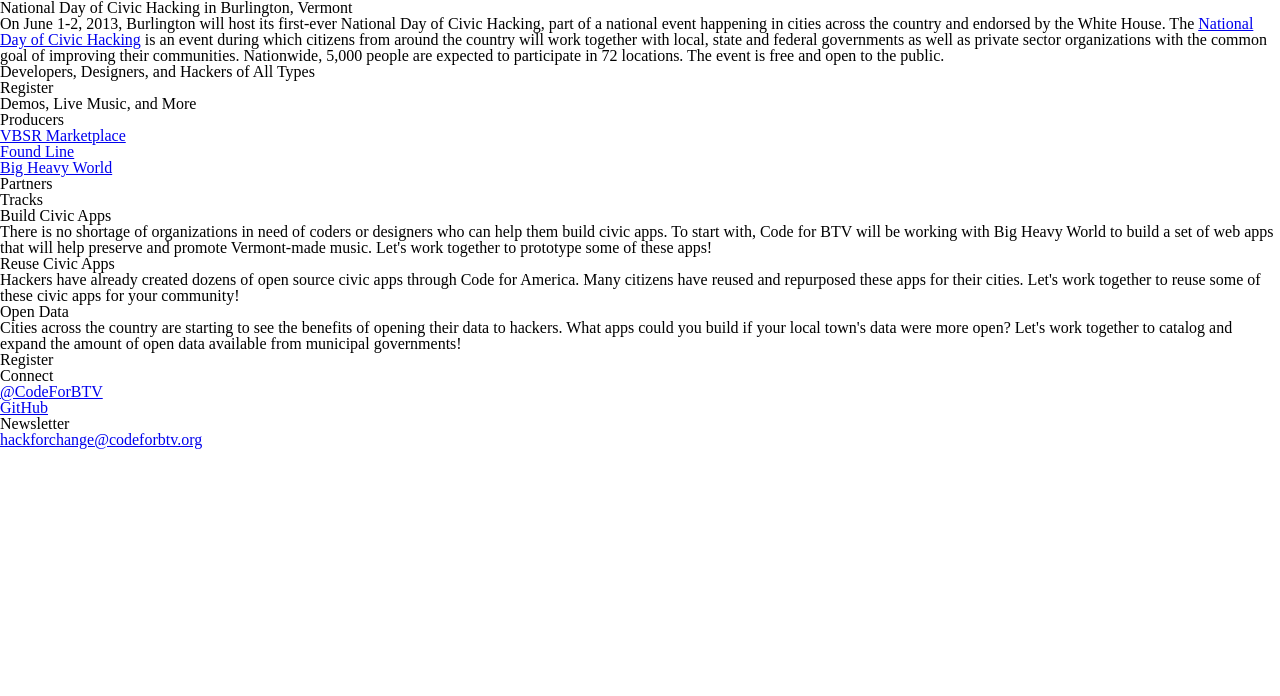
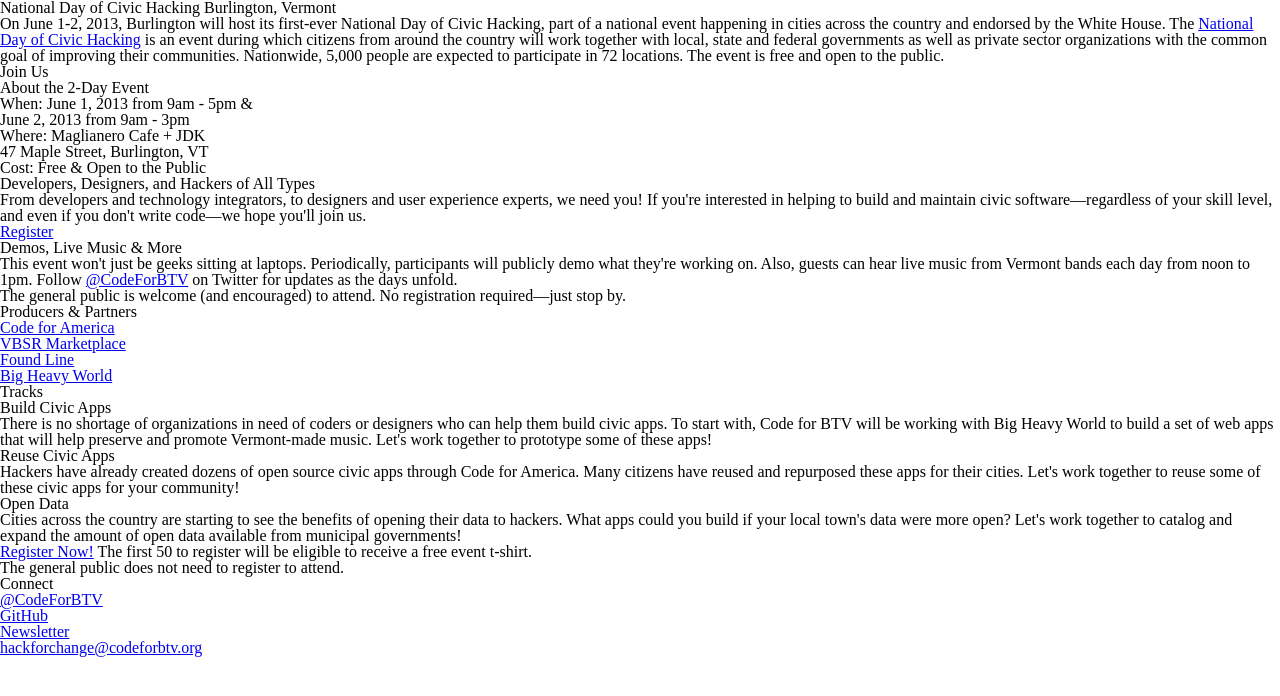
Before and after one commit to tedholtz/codeforbtv.github.com, a Jekyll site: the page built from index.html, in a window 1280 px wide. Shown: the top 696 px of the page. Built offline with Jekyll 4.4.1, drawn with Linux system fonts in a browser that asks for light colours.

Commit message:
Update HTML.

```diff
--- a/index.html
+++ b/index.html
@@ -2,33 +2,49 @@
 layout: default
 title: National Day of Civic Hacking in Burlington, Vermont | Code for BTV
 ---
-<h1>National Day of Civic Hacking in Burlington, Vermont</h1>
+<header id="overview">
+    <h1>National Day of Civic Hacking <small>Burlington, Vermont</small></h1>
     <p>On June 1-2, 2013, Burlington will host its first-ever National Day of Civic Hacking, part of a national event happening in cities across the country and endorsed by the White House. The <a href="http://hackforchange.org/">National Day of Civic Hacking</a> is an event during which citizens from around the country will work together with local, state and federal governments as well as private sector organizations with the common goal of improving their communities. Nationwide, 5,000 people are expected to participate in 72 locations. The event is free and open to the public.</p>
-<section>
-    <article>
+</header>
+<section id="participate">
+    <h1>Join Us</h1>
+    <article id="details">
+        <h1>About the 2-Day Event</h1>
+        <ul>
+            <li><strong>When:</strong> June 1, 2013 from 9am - 5pm &amp; <br />June 2, 2013 from 9am - 3pm</li>
+            <li><strong>Where:</strong> Maglianero Cafe + JDK <br />47 Maple Street, Burlington, VT</li>
+            <li><strong>Cost:</strong> Free &amp; Open to the Public</li>
+        </ul>
+    </article>
+    <article id="hackers">
         <h1>Developers, Designers, and Hackers of All Types</h1>
-        <article>
-            <h1>Register</h1>
+        <p>From developers and technology integrators, to designers and user experience experts, <strong>we need you!</strong> If you're interested in helping to build and maintain civic software—regardless of your skill level, and even if you don't write code—we hope you'll join us.</p>
+        <nav>
+            <ul>
+                <li><strong><a href="http://codeforbtv.eventbrite.com/" class="button">Register</a></strong></li>
+            </ul>
+        </nav>
     </article>
-    </article>
-    <article>
-        <h1>Demos, Live Music, and More</h1>
+    <article id="public">
+        <h1>Demos, Live Music &amp; More</h1>
+        <p>This event won't just be geeks sitting at laptops. Periodically, participants will publicly demo what they're working on. Also, guests can hear live music from Vermont bands each day from noon to 1pm. Follow <a href="https://twitter.com/CodeForBTV">@CodeForBTV</a> on Twitter for updates as the days unfold.</p>
+        <p><strong>The general public is welcome (and encouraged) to attend.</strong> No registration required—just stop by.</p>
     </article>
 </section>
-<section>
+<section id="producers-partners">
     <article>
-        <h1>Producers</h1>
+        <h1>Producers &amp; Partners</h1>
+        <nav>
             <ul>
-            <li><a href="http://vbsrmarket.com/">VBSR Marketplace</a></li>
-            <li><a href="http://foundline.com/">Found Line</a></li>
-            <li><a href="http://bigheavyworld.com/">Big Heavy World</a></li>
+                <li><a href="http://codeforamerica.org/" class="logo logo-code-for-america">Code for America</a></li>
+                <li><a href="http://vbsrmarket.com/" class="logo logo-vbsr-marketplace">VBSR Marketplace</a></li>
+                <li><a href="http://foundline.com/" class="logo logo-found-line">Found Line</a></li>
+                <li><a href="http://bigheavyworld.com/" class="logo logo-big-heavy-world">Big Heavy World</a></li>
             </ul>
-    </article>
-    <article>
-        <h1>Partners</h1>
+        </nav>
     </article>
 </section>
-<section>
+<section id="tracks">
     <h1>Tracks</h1>
     <article>
         <h1>Build Civic Apps</h1>
@@ -43,15 +59,18 @@
         <p>Cities across the country are starting to see the benefits of opening their data to hackers. What apps could you build if your local town's data were more open? Let's work together to catalog and expand the amount of open data available from municipal governments!</p>
     </article>
 </section>
-<article>
-    <h1>Register</h1>
+<article id="register">
+    <p><strong><a href="http://codeforbtv.eventbrite.com/">Register Now!</a></strong> The first 50 to register will be eligible to receive a <em>free</em> event t-shirt. <br />
+    <small>The general public does not need to register to attend.</small></p>
 </article>
-<section>
+<section id="connect">
     <h1>Connect</h1>
+    <nav>
         <ul>
             <li><a href="https://twitter.com/CodeForBTV">@CodeForBTV</a></li>
             <li><a href="https://github.com/codeforbtv">GitHub</a></li>
-        <li>Newsletter</li>
+            <li><a href="http://eepurl.com/zjEWf">Newsletter</a></li>
             <li><a href="mailto:hackforchange@codeforbtv.org">hackforchange@codeforbtv.org</a></li>
         </ul>
+    </nav>
 </section>
```
Lines whose indentation alone changed are shown as unchanged.
